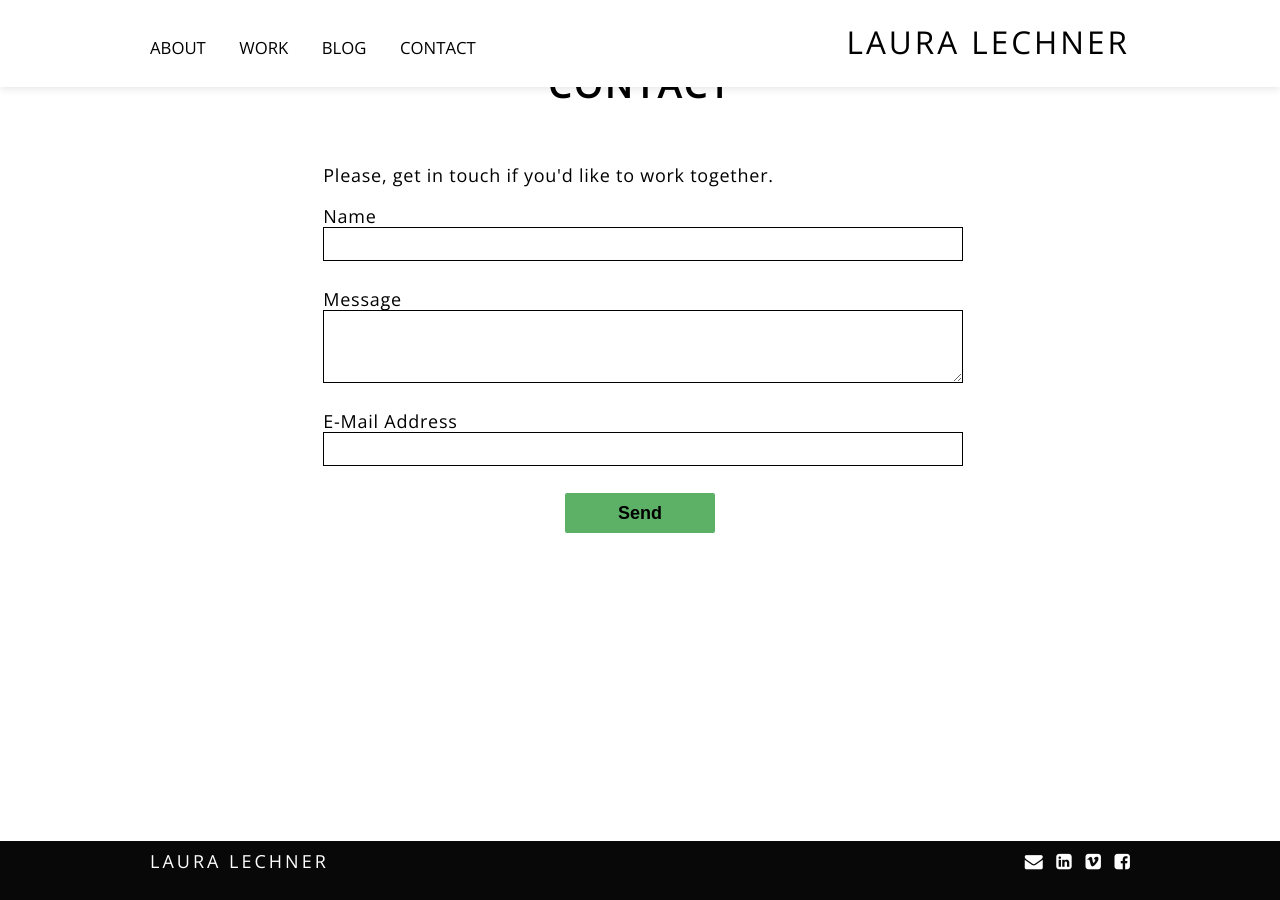
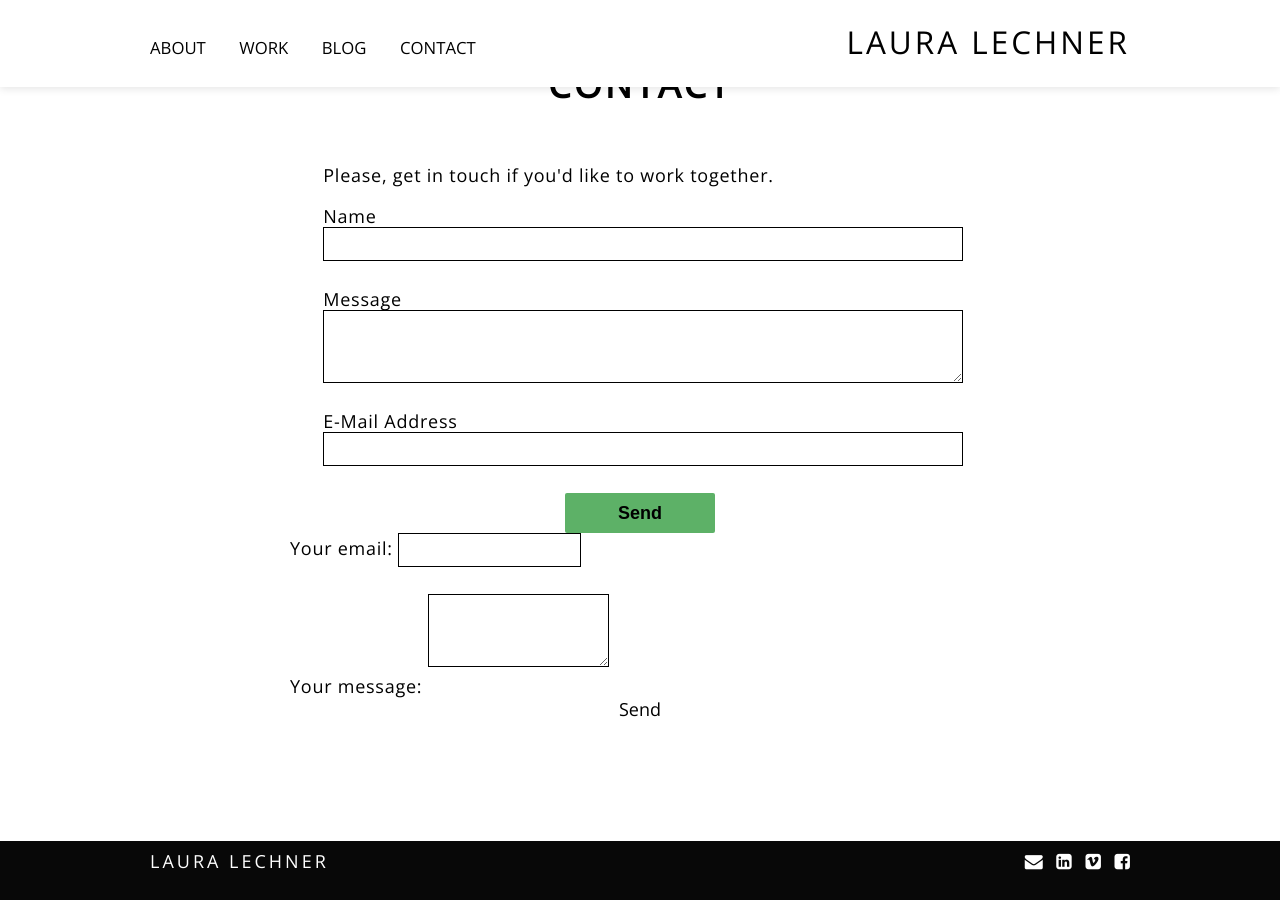
Before and after one commit to nbuonin/lauralechner-2, a Jekyll site: the page built from contact.md, in a window 1280 px wide and 900 px high, scrolled down 78 px. Built offline with Jekyll 4.4.1, drawn with Linux system fonts in a browser that asks for light colours; nearby versions of some CDN libraries.

Commit message:
Update contact.md

```diff
--- a/contact.md
+++ b/contact.md
@@ -6,7 +6,7 @@ layout: contact
 
 <div class="container narrow">
     <p id="contact-message">Please, get in touch if you'd like to work together.</p>
-    <form id="contact-form" action="https://formspree.io/lmlechner@gmail.com"
+    <form id="contact-form" action="//https://formspree.io/lmlechner@gmail.com"
                             method="POST">
         <label for="name">Name</label>
         <input type="text" name="name" id="name" required>
@@ -19,3 +19,22 @@ layout: contact
         <input type="submit" value="Send">
     </form>
 </div>
+<!-- modify this form HTML and place wherever you want your form -->
+
+<form
+  action="https://formspree.io/lmlechner@gmail.com"
+  method="POST"
+>
+  <label>
+    Your email:
+    <input type="text" name="_replyto">
+  </label>
+  <label>
+    Your message:
+    <textarea name="message"></textarea>
+  </label>
+
+  <!-- your other form fields go here -->
+
+  <button type="submit">Send</button>
+</form>
```
